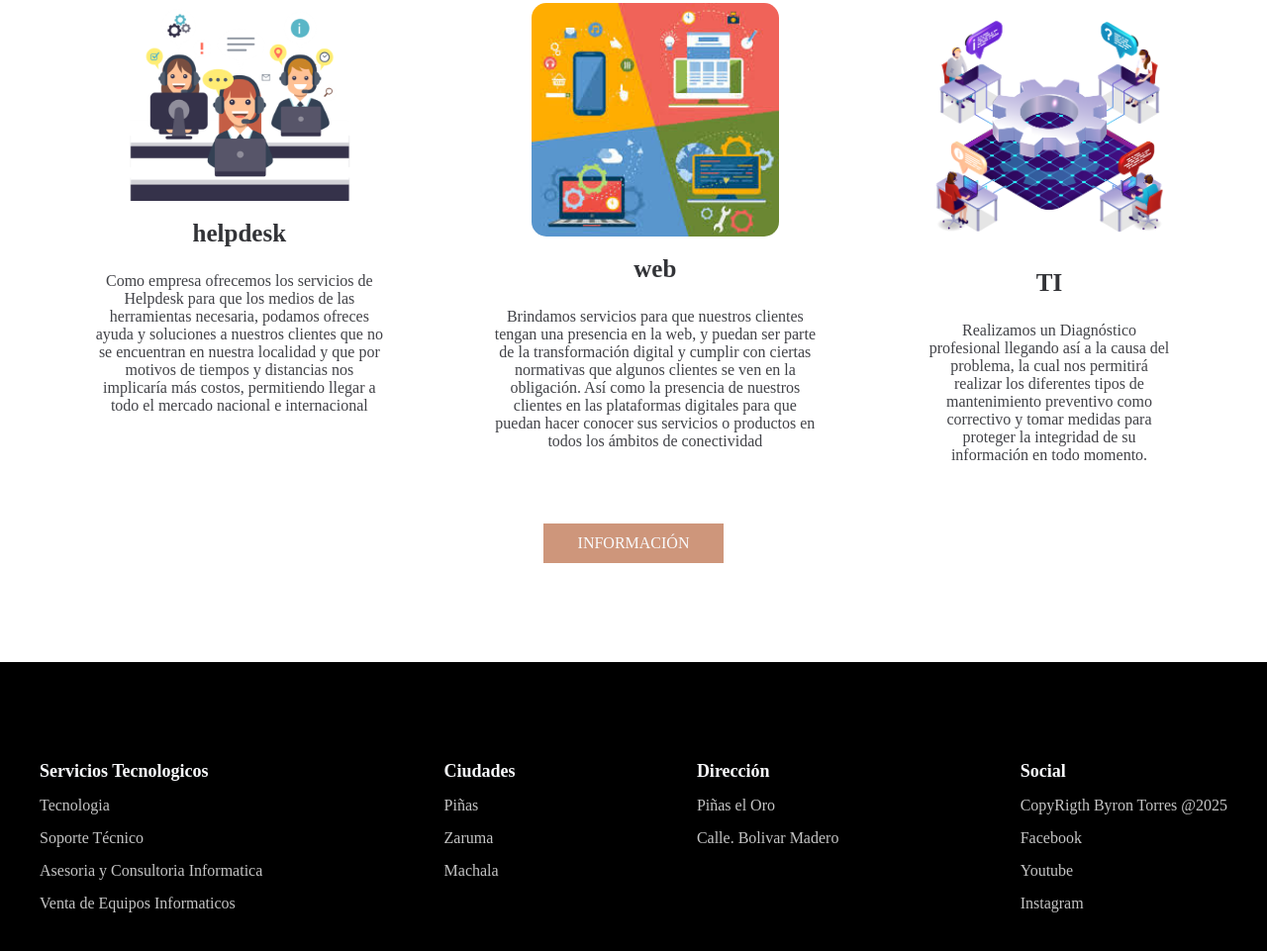
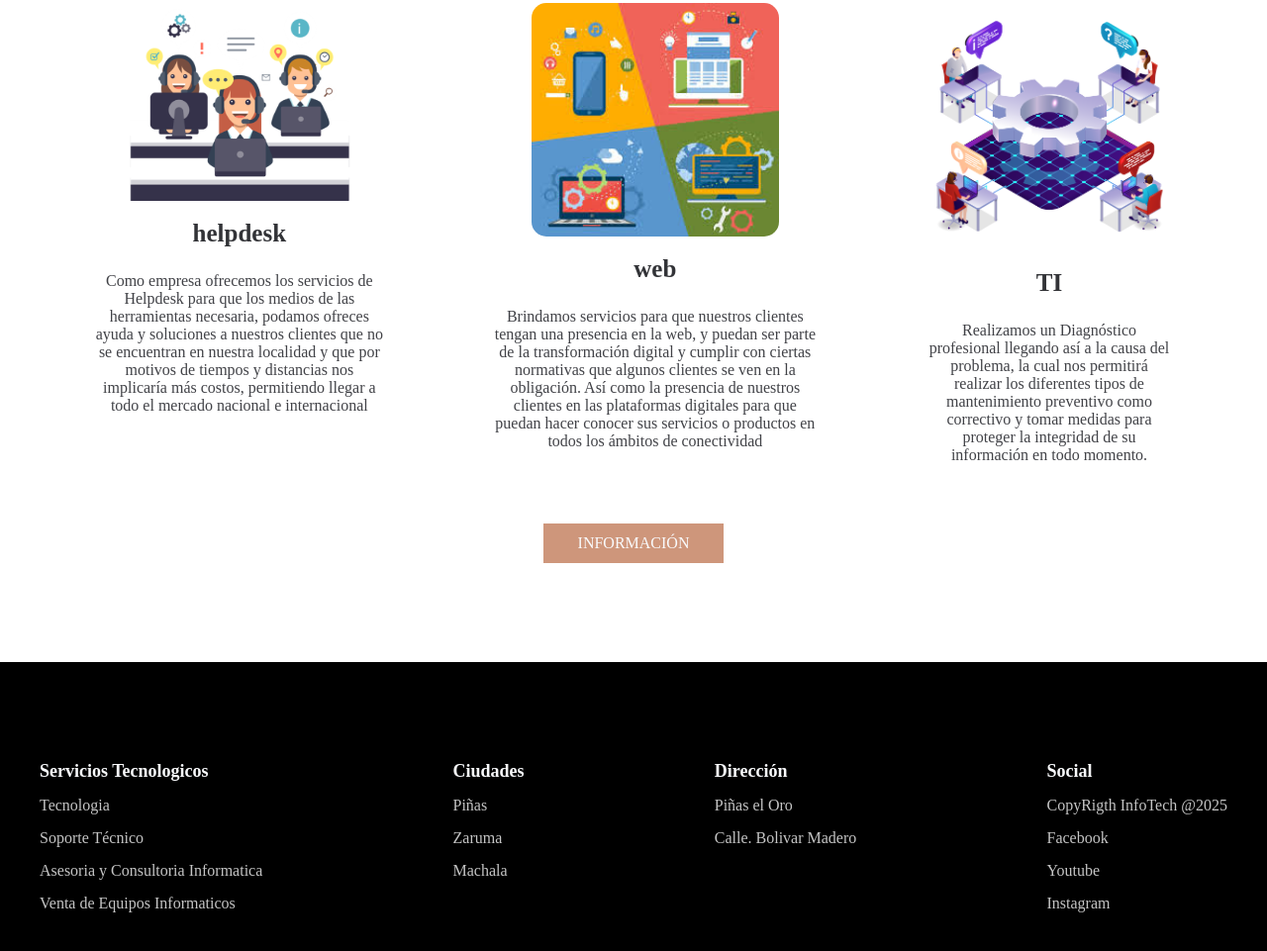
Before and after one commit to sahpc/InfoTech, a plain HTML site: page index.html in a window 1280 px wide. Shown: the part 3847-4808 px from the top of the page at 99% size. Drawn offline with Linux system fonts and the light colour scheme.

Commit message:
Update index.html

```diff
--- a/index.html
+++ b/index.html
@@ -239,7 +239,7 @@
             <div class="link">
                 <h3>Social</h3>
                 <ul>
-                    <li><a href="#">CopyRigth Byron Torres @2025</a></li>
+                    <li><a href="#">CopyRigth InfoTech @2025</a></li>
                     <li><a href="https://www.facebook.com/infotech.ec">Facebook</a></li>
                     <li><a href="https://www.youtube.com/@InfoTech.0101">Youtube</a></li>
                     <li><a href="#">Instagram</a></li>
```
